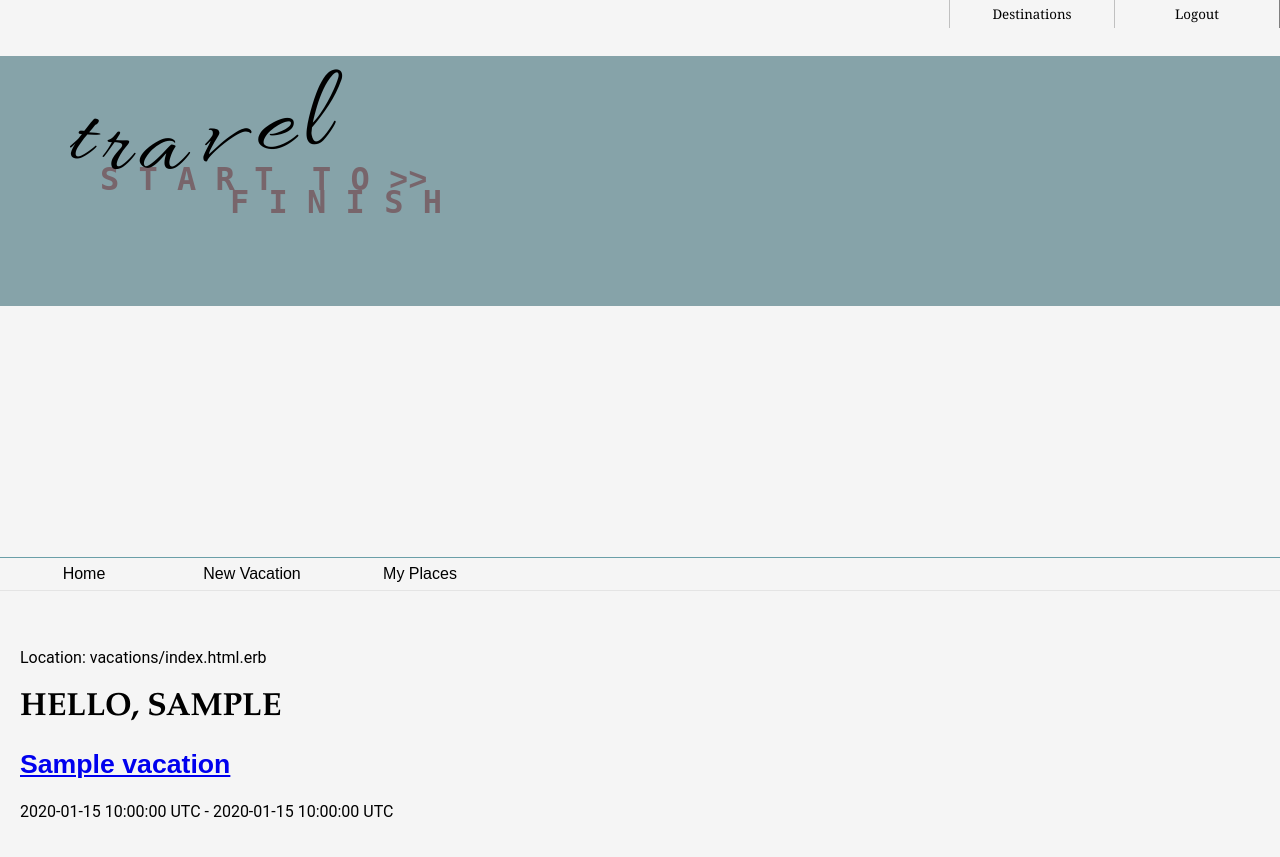
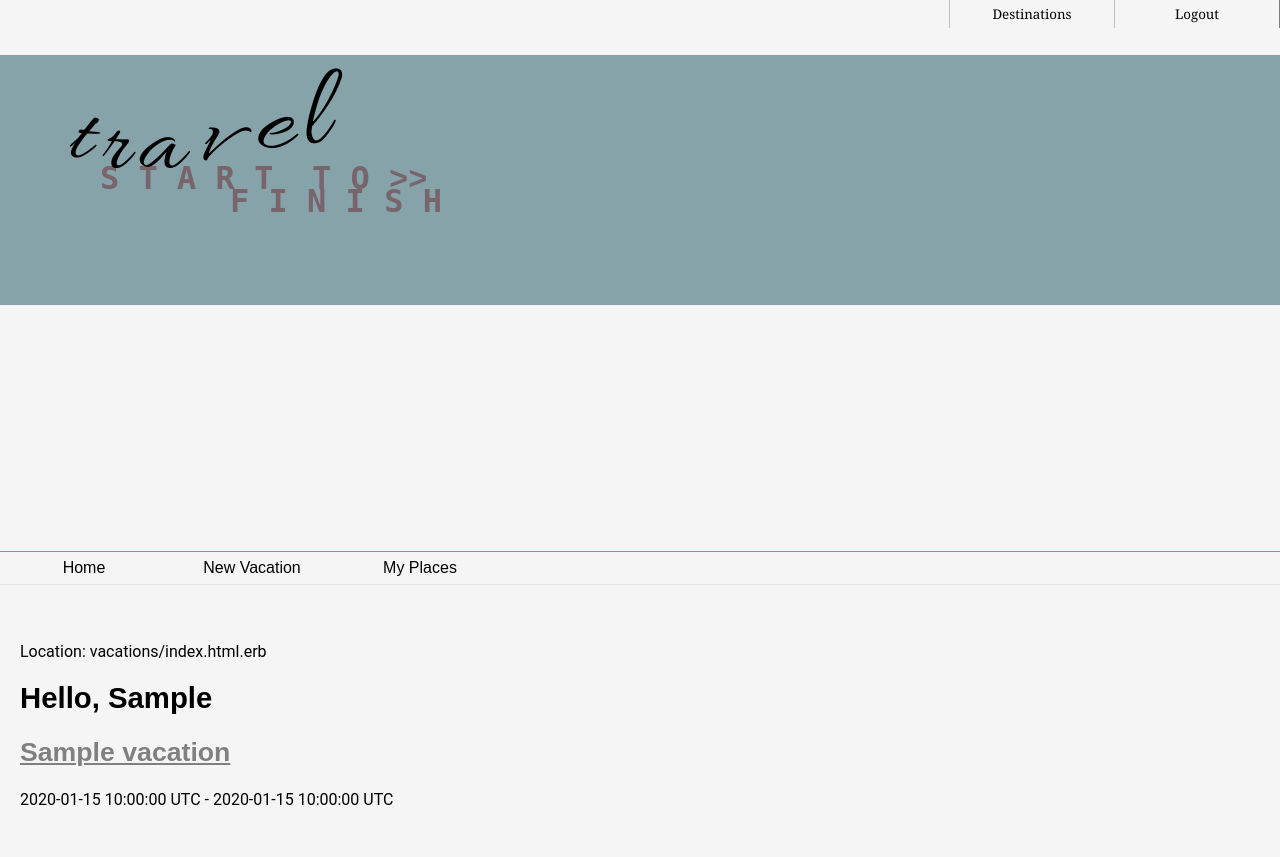
Before and after one commit to ricecake88/rails_project_travel, a Rails app: page / in a window 1280 px wide. After the commit the page ends 805 px from the top, so only its background shows below. Run offline with Rails 7, Linux system fonts and the light colour scheme; a user stored in the database is signed in; tables that the repository leaves empty hold one stand-in row (values such as "Sample post"); style sheets or scripts are compiled from the project's sources; some web fonts are replaced.

Commit message:
Add navigation CSS and rearranged a few styles in the scss file

```diff
--- a/app/assets/stylesheets/application.scss
+++ b/app/assets/stylesheets/application.scss
@@ -13,17 +13,20 @@
  *= require_tree .
  *= require_self
  */
- body {
+@media only screen and (max-width:980px) {
+    .wrapper {width: 90%; background-color: black;}
+}
+
+body {
     margin: 0 auto;
     background-color: whitesmoke;
 }
 
+
+
  .wrapper {
     width: 100%;
     margin: 0 auto;
-}
-@media only screen and (max-width:980px) {
-    .wrapper {width: 90%; background-color: black;}
 }
 
 .container {
@@ -201,18 +204,41 @@
     //border-left:1px solid silver;
 }
 
+.nav ul.user-nav li a:hover {
+    display: block;
+    width: 150px;
+    //padding: 7px 9px 7px;
+    text-decoration: none;
+    //text-align: center;
+    color: rgb(48, 44, 44);
+    //font-family: Arial, Sans-Serif;
+    //font-size:12pt;
+    //text-transform: uppercase;
+    //font-weight: 600;
+    //border-left:1px solid silver;
+}
+
+
 .main h1 {
-    font-family: Garamond, Serif;
-    text-transform: uppercase;
+    font-family: Arial, Sans-Serif;
+    font-size: 22pt;
 }
 .main h2 {
     font-size: 20pt;
     font-family: Arial, Sans-Serif;
+    color:rgb(37, 92, 100);
 
 }
 .main .alert {
     color: red;
-  }
+}
 .main .field_with_errors {
     color: red;
-  }
+}
+.main a {
+    color: grey;
+}
+.main .mini-nav {
+    font-size: 10pt;
+    color: green;
+}
```
